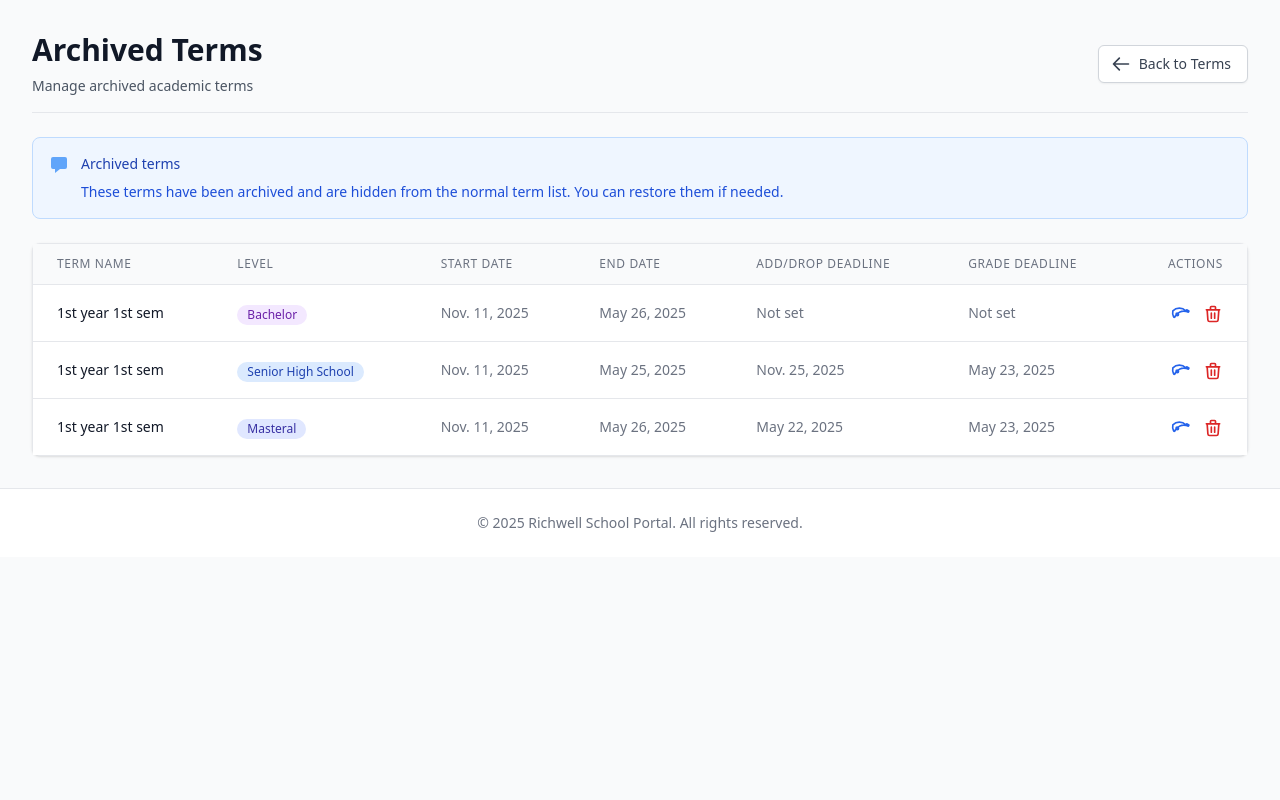
After one commit to property360-2/isa-akong-alamat, a Django app: template templates/registrar/terms/archived_terms_list.html in a window 1280 px wide. The commit adds this page. Run offline with Django 5.2, Linux system fonts and the light colour scheme; the template is opened without the code that fills it: values that come from a table or form of the project are taken from there, others are empty; data comes from the database, SQL or seed files in the repository; some libraries are stand-ins or nearby versions.

Commit message:
Add archived terms list and improved navigation
- Add archived_terms_list view to display archived terms
- Create archived_terms_list template with unarchive and delete options
- Add URL route for archived terms view
- Add 'Archived' button to terms_list header for easy navigation
- Allow restoration of archived terms from archived terms page
- Improve term management workflow with archive visibility

```diff
--- a/enrollment/urls.py
+++ b/enrollment/urls.py
@@ -6,6 +6,7 @@ app_name = 'enrollment'
 urlpatterns = [
     # Terms
     path('terms/', views.terms_list, name='terms_list'),
+    path('terms/archived/', views.archived_terms_list, name='archived_terms_list'),
     path('terms/create/', views.term_create, name='term_create'),
     path('terms/<int:pk>/update/', views.term_update, name='term_update'),
     path('terms/<int:pk>/activate/', views.term_activate, name='term_activate'),
--- /dev/null
+++ b/templates/registrar/terms/archived_terms_list.html
@@ -0,0 +1,128 @@
+{% extends 'base.html' %}
+
+{% block title %}Archived Terms - Richwell Portal{% endblock %}
+
+{% block content %}
+<div class="space-y-6">
+    <!-- Page Header -->
+    <div class="flex justify-between items-center border-b border-gray-200 pb-4">
+        <div>
+            <h1 class="text-3xl font-bold text-gray-900">Archived Terms</h1>
+            <p class="mt-2 text-sm text-gray-600">Manage archived academic terms</p>
+        </div>
+        <a href="{% url 'enrollment:terms_list' %}"
+           class="inline-flex items-center px-4 py-2 border border-gray-300 rounded-md shadow-sm text-sm font-medium text-gray-700 bg-white hover:bg-gray-50 focus:outline-none focus:ring-2 focus:ring-offset-2 focus:ring-primary">
+            <svg class="-ml-1 mr-2 h-5 w-5" fill="none" viewBox="0 0 24 24" stroke="currentColor">
+                <path stroke-linecap="round" stroke-linejoin="round" stroke-width="2" d="M10 19l-7-7m0 0l7-7m-7 7h18"/>
+            </svg>
+            Back to Terms
+        </a>
+    </div>
+
+    <!-- Info Banner -->
+    <div class="rounded-lg bg-blue-50 border border-blue-200 p-4">
+        <div class="flex">
+            <div class="flex-shrink-0">
+                <svg class="h-5 w-5 text-blue-400" fill="currentColor" viewBox="0 0 20 20">
+                    <path fill-rule="evenodd" d="M18 5v8a2 2 0 01-2 2h-5l-5 4v-4H4a2 2 0 01-2-2V5a2 2 0 012-2h12a2 2 0 012 2z" clip-rule="evenodd"/>
+                </svg>
+            </div>
+            <div class="ml-3">
+                <h3 class="text-sm font-medium text-blue-800">
+                    Archived terms
+                </h3>
+                <div class="mt-2 text-sm text-blue-700">
+                    <p>
+                        These terms have been archived and are hidden from the normal term list. You can restore them if needed.
+                    </p>
+                </div>
+            </div>
+        </div>
+    </div>
+
+    <!-- Archived Terms Table -->
+    <div class="bg-white shadow rounded-lg border border-gray-200">
+        <div class="overflow-x-auto">
+            {% if archived_terms %}
+            <table class="min-w-full divide-y divide-gray-200">
+                <thead class="bg-gray-50">
+                    <tr>
+                        <th class="px-6 py-3 text-left text-xs font-medium text-gray-500 uppercase tracking-wider">Term Name</th>
+                        <th class="px-6 py-3 text-left text-xs font-medium text-gray-500 uppercase tracking-wider">Level</th>
+                        <th class="px-6 py-3 text-left text-xs font-medium text-gray-500 uppercase tracking-wider">Start Date</th>
+                        <th class="px-6 py-3 text-left text-xs font-medium text-gray-500 uppercase tracking-wider">End Date</th>
+                        <th class="px-6 py-3 text-left text-xs font-medium text-gray-500 uppercase tracking-wider">Add/Drop Deadline</th>
+                        <th class="px-6 py-3 text-left text-xs font-medium text-gray-500 uppercase tracking-wider">Grade Deadline</th>
+                        <th class="px-6 py-3 text-right text-xs font-medium text-gray-500 uppercase tracking-wider">Actions</th>
+                    </tr>
+                </thead>
+                <tbody class="bg-white divide-y divide-gray-200">
+                    {% for term in archived_terms %}
+                    <tr class="hover:bg-gray-50">
+                        <td class="px-6 py-4 whitespace-nowrap">
+                            <div class="text-sm font-medium text-gray-900">{{ term.name }}</div>
+                        </td>
+                        <td class="px-6 py-4 whitespace-nowrap">
+                            <span class="inline-flex items-center px-2.5 py-0.5 rounded-full text-xs font-medium
+                                {% if term.level == 'SHS' %}bg-blue-100 text-blue-800
+                                {% elif term.level == 'Bachelor' %}bg-purple-100 text-purple-800
+                                {% else %}bg-indigo-100 text-indigo-800{% endif %}">
+                                {{ term.get_level_display }}
+                            </span>
+                        </td>
+                        <td class="px-6 py-4 whitespace-nowrap text-sm text-gray-500">
+                            {{ term.start_date }}
+                        </td>
+                        <td class="px-6 py-4 whitespace-nowrap text-sm text-gray-500">
+                            {{ term.end_date }}
+                        </td>
+                        <td class="px-6 py-4 whitespace-nowrap text-sm text-gray-500">
+                            {{ term.add_drop_deadline|default:"Not set" }}
+                        </td>
+                        <td class="px-6 py-4 whitespace-nowrap text-sm text-gray-500">
+                            {{ term.grade_encoding_deadline|default:"Not set" }}
+                        </td>
+                        <td class="px-6 py-4 whitespace-nowrap text-right text-sm font-medium space-x-2">
+                            <a href="{% url 'enrollment:term_unarchive' term.pk %}"
+                               class="text-blue-600 hover:text-blue-900"
+                               title="Unarchive">
+                                <svg class="inline h-5 w-5" fill="none" viewBox="0 0 24 24" stroke="currentColor">
+                                    <path stroke-linecap="round" stroke-linejoin="round" stroke-width="2" d="M17.778 8.222c-4.296-4.296-11.26-4.296-15.556 0A11.011 11.011 0 003.03 15.192a1 1 0 001.945-.494c2.526-4.71 8.236-7.244 13.425-5.622.572.17 1.156.363 1.73.575a1 1 0 00.57-1.93c-.67-.22-1.334-.437-1.992-.612zM9 12.5a1.5 1.5 0 11-3 0 1.5 1.5 0 013 0z"/>
+                                </svg>
+                            </a>
+
+                            <a href="{% url 'enrollment:term_delete' term.pk %}"
+                               onclick="return confirm('Are you sure you want to permanently delete this archived term?')"
+                               class="text-red-600 hover:text-red-900"
+                               title="Delete">
+                                <svg class="inline h-5 w-5" fill="none" viewBox="0 0 24 24" stroke="currentColor">
+                                    <path stroke-linecap="round" stroke-linejoin="round" stroke-width="2" d="M19 7l-.867 12.142A2 2 0 0116.138 21H7.862a2 2 0 01-1.995-1.858L5 7m5 4v6m4-6v6m1-10V4a1 1 0 00-1-1h-4a1 1 0 00-1 1v3M4 7h16"/>
+                                </svg>
+                            </a>
+                        </td>
+                    </tr>
+                    {% endfor %}
+                </tbody>
+            </table>
+            {% else %}
+            <div class="text-center py-12">
+                <svg class="mx-auto h-12 w-12 text-gray-400" fill="none" viewBox="0 0 24 24" stroke="currentColor">
+                    <path stroke-linecap="round" stroke-linejoin="round" stroke-width="2" d="M5 8a2 2 0 012-2h6a2 2 0 012 2m0 0h2a2 2 0 012 2v10a2 2 0 01-2 2H5a2 2 0 01-2-2v-10a2 2 0 012-2h2m3-4V5a2 2 0 10-4 0v2m4 0V5a2 2 0 10-4 0v2"/>
+                </svg>
+                <h3 class="mt-2 text-sm font-medium text-gray-900">No archived terms</h3>
+                <p class="mt-1 text-sm text-gray-500">You don't have any archived terms yet.</p>
+                <div class="mt-6">
+                    <a href="{% url 'enrollment:terms_list' %}"
+                       class="inline-flex items-center px-4 py-2 border border-transparent shadow-sm text-sm font-medium rounded-md text-white bg-primary hover:bg-blue-700">
+                        <svg class="-ml-1 mr-2 h-5 w-5" fill="none" viewBox="0 0 24 24" stroke="currentColor">
+                            <path stroke-linecap="round" stroke-linejoin="round" stroke-width="2" d="M10 19l-7-7m0 0l7-7m-7 7h18"/>
+                        </svg>
+                        Back to Terms
+                    </a>
+                </div>
+            </div>
+            {% endif %}
+        </div>
+    </div>
+</div>
+{% endblock %}
```
Also changed, not shown: enrollment/views.py (+14 -0 lines), templates/registrar/terms/terms_list.html (+9 -0 lines).
